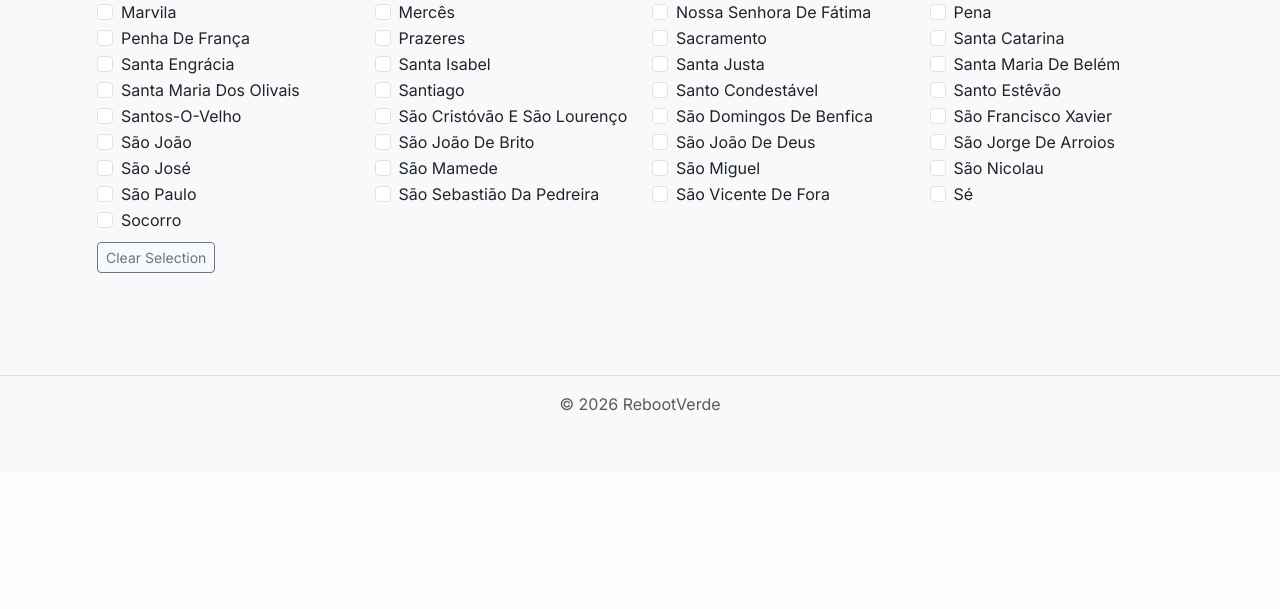
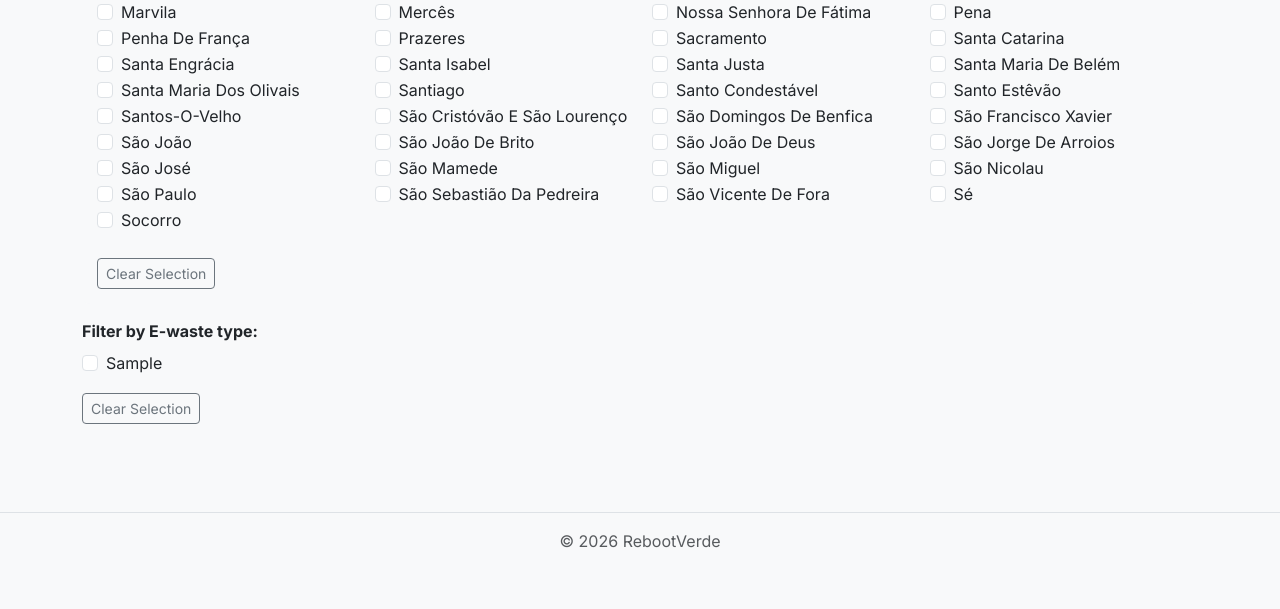
Before and after one commit to leo-snczki/RebootVerde, a Django app: page /maps/recycle-map/ in a window 1280 px wide. Shown: the part 737-1346 px from the top of the page. Before the commit the page ends 1148 px from the top, so only its background shows below. Run offline with Django 4.2, Linux system fonts and the light colour scheme; tables that the repository leaves empty hold one stand-in row (values such as "Sample post"); parts of the project's set-up code (start-up, migrations or seed data) failed here and were passed over; some libraries are stand-ins or nearby versions.

Commit message:
Add category filtering for e-waste categories in recycle map

```diff
--- a/maps/templates/maps/recycle_map.html
+++ b/maps/templates/maps/recycle_map.html
@@ -75,7 +75,24 @@
         </div>
         {% endfor %}
     </div>
-    <button id="clear-parish" class="btn btn-sm btn-outline-secondary mt-2">{% trans "Clear Selection" %}</button>
+    <div class="mb-3"></div>
+        <button id="clear-parish" class="btn btn-sm btn-outline-secondary mt-2">{% trans "Clear Selection" %}</button>
+    </div>
+
+    <label class="form-label"><b>{% trans "Filter by E-waste type:" %}</b></label>
+    <div class="row mb-3" id="category-checkboxes">
+        {% for cat in categories %}
+        <div class="col-md-3 col-sm-6">
+            <div class="form-check">
+                <input class="form-check-input category-checkbox" type="checkbox" value="{{ cat.type }}" id="cat-{{ cat.id }}">
+                <label class="form-check-label" for="cat-{{ cat.id }}">
+                    {{ cat.type }}
+                </label>
+            </div>
+        </div>
+        {% endfor %}
+    </div>
+    <button id="clear-categories" class="btn btn-sm btn-outline-secondary mb-3">{% trans "Clear Selection" %}</button>
 </div>
 
 {% leaflet_map "map" callback="window.initMap" %}
@@ -98,6 +115,9 @@
         if (favoritesOnly) {
             params.append('favorites', 'true');
         }
+
+        const categories = Array.from(document.querySelectorAll('.category-checkbox:checked')).map(cb => cb.value);
+        categories.forEach(c => params.append('category', c));
 
         const search = document.getElementById('search-desc').value;
 
@@ -204,6 +224,15 @@
         document.querySelectorAll('.parish-checkbox').forEach(cb => {
             cb.addEventListener('change', load_data);
         });
+
+        document.querySelectorAll('.category-checkbox').forEach(cb => {
+            cb.addEventListener('change', load_data);
+        });
+
+        document.getElementById('clear-categories').addEventListener('click', function() {
+            document.querySelectorAll('.category-checkbox').forEach(cb => cb.checked = false);
+            load_data();
+        });
     }
     function getIconForBrand(brand) {
         if (!brand) return getDefaultIcon();
--- a/maps/views.py
+++ b/maps/views.py
@@ -32,7 +32,8 @@ CIVIL_PARISHES = [
 def recycle_map_view(request):
     return render(request, 'maps/recycle_map.html', {
         'brands': BRANDS_REEE,
-        'parishes': CIVIL_PARISHES
+        'parishes': CIVIL_PARISHES,
+        'categories': AcceptedEwaste.objects.all()
     })
 
 
@@ -40,15 +41,19 @@ def api_pins_geojson(request):
     selected_brands = request.GET.getlist('brand')
     search = request.GET.get('search')
     selected_parishes = request.GET.getlist('parish')
+    selected_categories = request.GET.getlist('category')
     favorites_only = request.GET.get('favorites') == 'true'
 
-    pins = EwastePin.objects.filter(locality__iexact="lisboa")
+    pins = EwastePin.objects.filter(locality__name__iexact="lisboa")
 
     if favorites_only and request.user.is_authenticated:
         fav_ids = FavoritePoint.objects.filter(user=request.user).values_list('ewaste_pin_id', flat=True)
         pins = pins.filter(id__in=fav_ids)
     elif favorites_only and not request.user.is_authenticated:
         pins = pins.none()
+
+    if selected_categories:
+        pins = pins.filter(accepted_ewaste__type__in=selected_categories).distinct()
 
     if search:
         pins = pins.filter(name__icontains=search)
```
